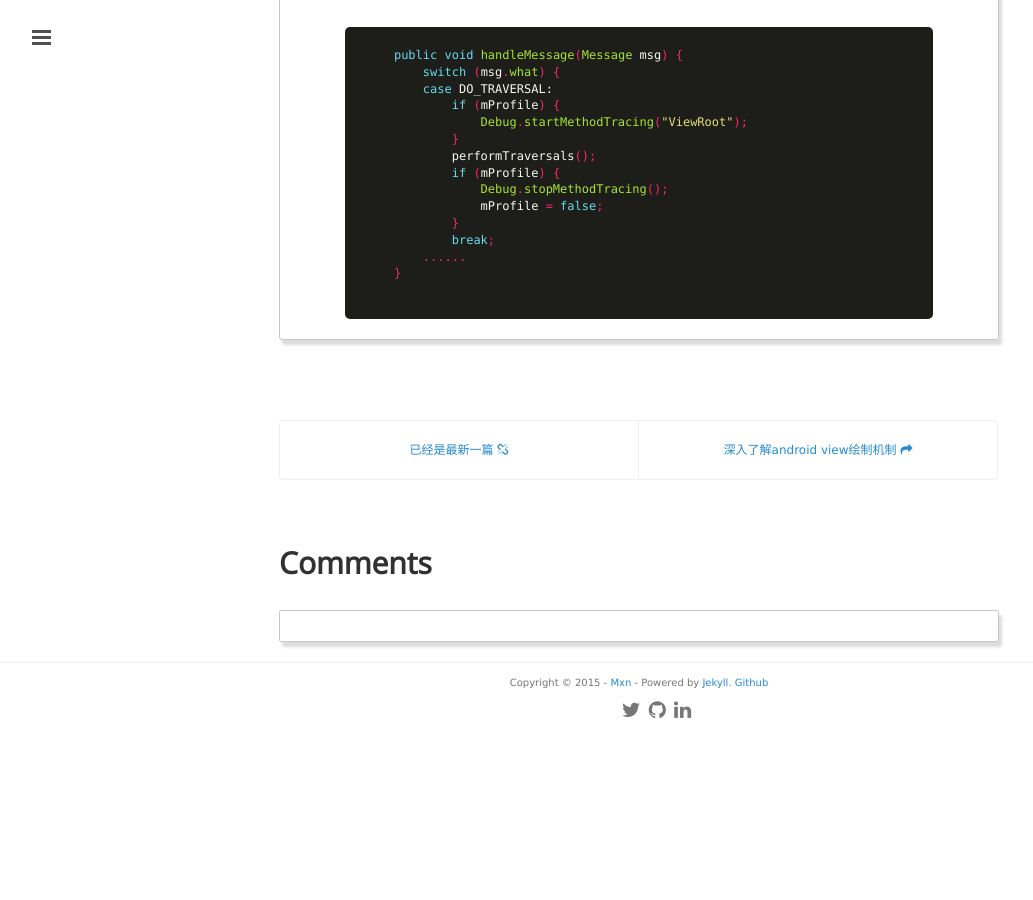
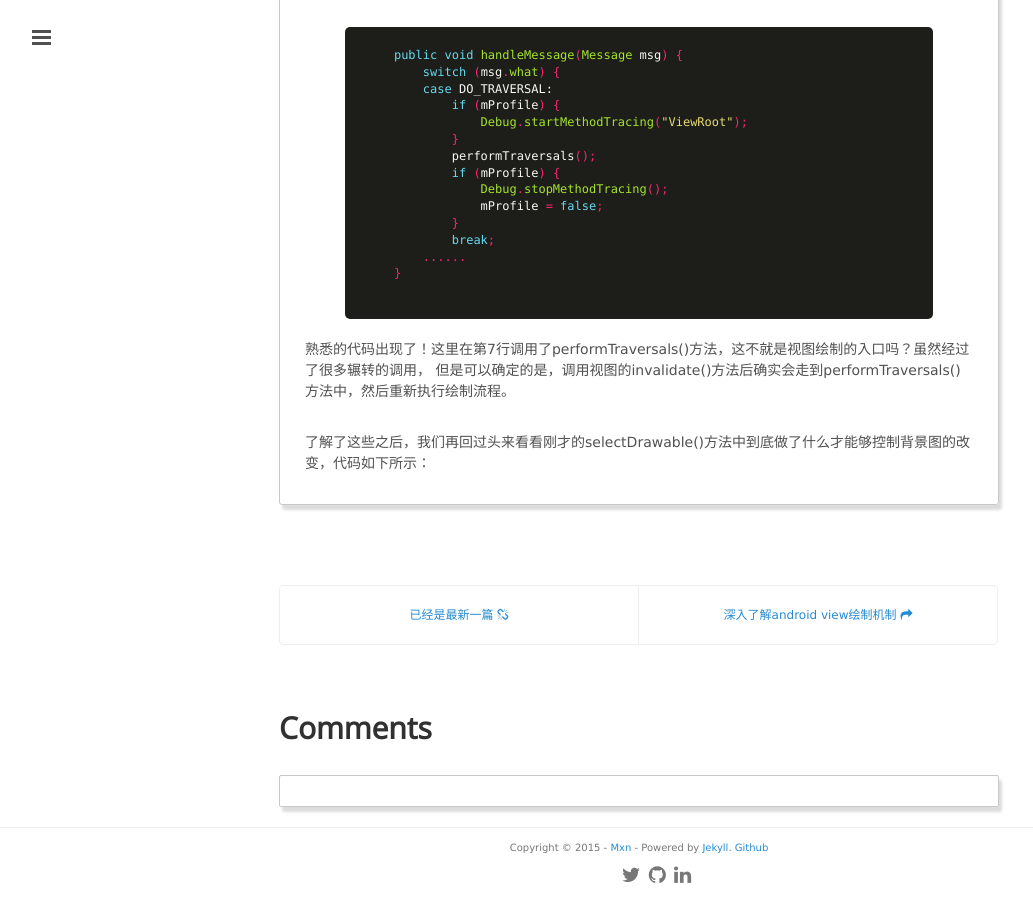
Before and after one commit to mxn21/mxn21.github.io, a Jekyll site: the page built from _posts/2015-7-16-android view状态及重绘流程分析.md, in a window 1280 px wide and 900 px high, scrolled down 6177 px. Shown: the whole window, without its empty margins (1-1034 px from the left). Built offline with Jekyll 4.4.1, drawn with Linux system fonts in a browser that asks for light colours; Markdown is read by kramdown in place of the engine named in the settings; comment, search, counter and statistics services are not loaded; before the commit the page ends 6912 px from its top, so only the background shows below that.

Commit message:
24234
23423423

```diff
--- a/_posts/2015-7-16-android view状态及重绘流程分析.md
+++ b/_posts/2015-7-16-android view状态及重绘流程分析.md
@@ -277,3 +277,8 @@
         ......
     }
     {% endhighlight %}
+
+熟悉的代码出现了！这里在第7行调用了performTraversals()方法，这不就是视图绘制的入口吗？虽然经过了很多辗转的调用，
+但是可以确定的是，调用视图的invalidate()方法后确实会走到performTraversals()方法中，然后重新执行绘制流程。
+
+了解了这些之后，我们再回过头来看看刚才的selectDrawable()方法中到底做了什么才能够控制背景图的改变，代码如下所示：
```
